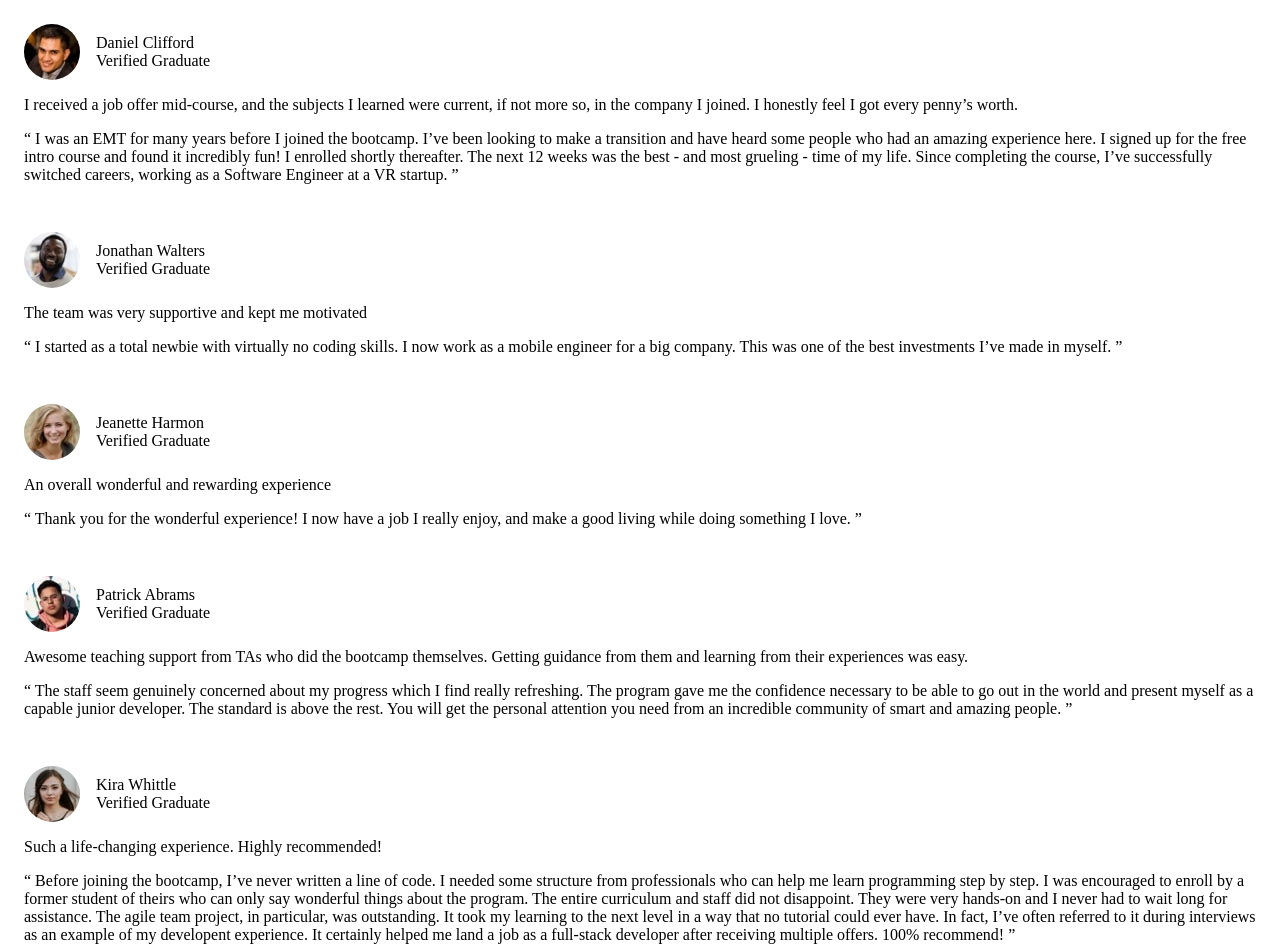
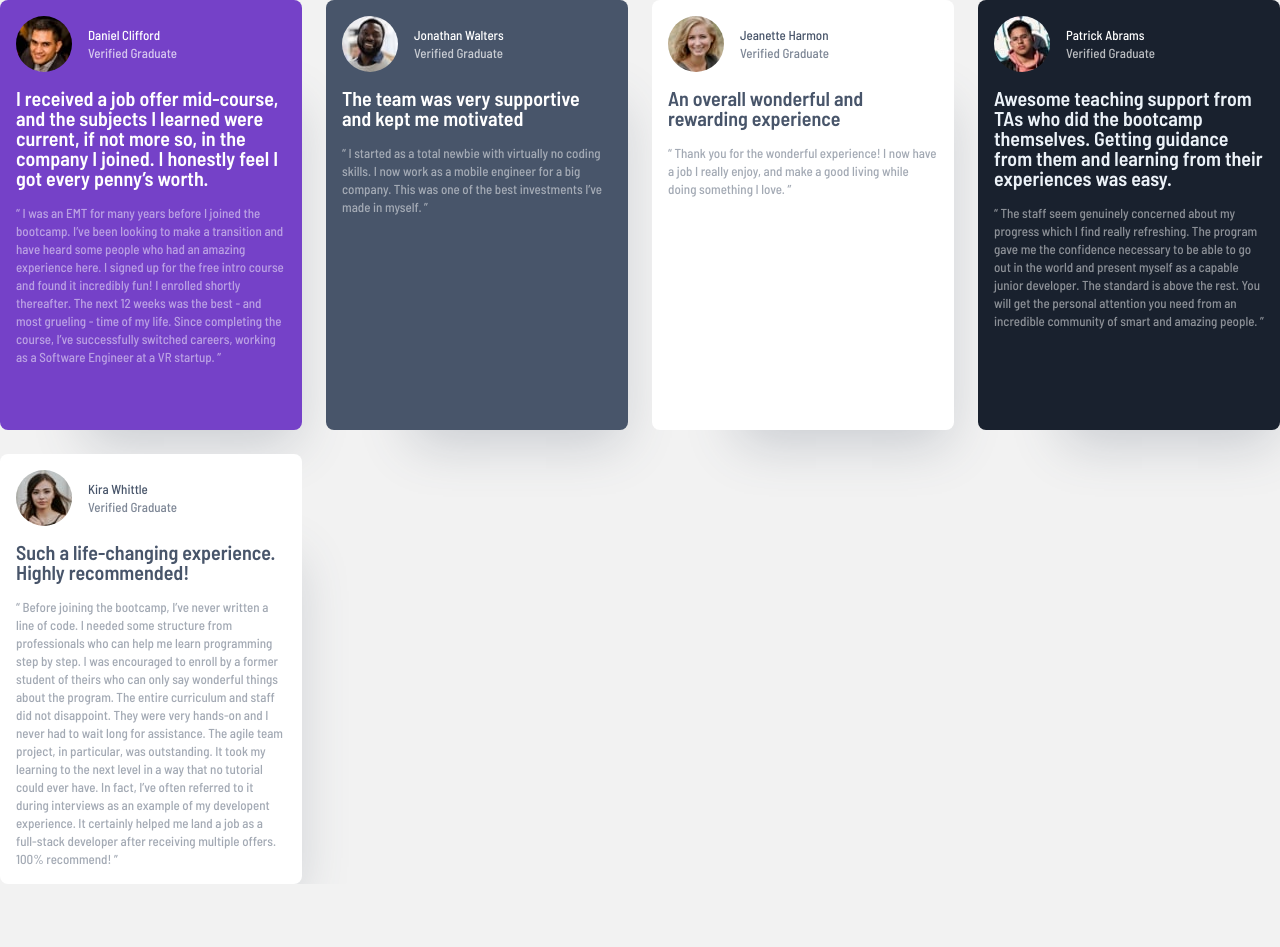
Before and after one commit to brycedigeronimo/testimonials_grid, a plain HTML site: page index.html in a window 1280 px wide. After the commit the page ends 884 px from the top, so only its background shows below. Drawn offline with Linux system fonts and the light colour scheme.

Commit message:
adding background, clr, flex positioning and gap

```diff
--- a/index.html
+++ b/index.html
@@ -11,12 +11,12 @@
   <link rel="stylesheet" href="style.css">
 
 </head>
-<body>
+<body class="d-flex">
   <div class="grid-container">
-    <div class="grid-item">
-      <div class="profile">
+    <div class="item d-flex flex-col bg-violet clr-light">
+      <div class="profile d-flex">
         <img class="profile-image" src="/images/image-daniel.jpg" alt="Daniel-profile-picture">
-        <div class="profile-info">
+        <div class="flex-col d-flex">
           <span class="name">Daniel Clifford</span>
           <span class="title">Verified Graduate</span>
         </div>
@@ -29,10 +29,10 @@
         The next 12 weeks was the best - and most grueling - time of my life. Since completing
         the course, I’ve successfully switched careers, working as a Software Engineer at a VR startup. ”</p>
     </div>
-    <div class="grid-item">
-      <div class="profile">
+    <div class="item d-flex flex-col bg-gray clr-light">
+      <div class="profile d-flex">
         <img class="profile-image" src="/images/image-jonathan.jpg" alt="Jonathan-profile-picture">
-        <div class="profile-info">
+        <div class="flex-col d-flex">
           <span class="name">Jonathan Walters</span>
           <span class="title">Verified Graduate</span>
         </div>
@@ -41,10 +41,10 @@
       <p class="bio">“ I started as a total newbie with virtually no coding skills. I now work as a mobile engineer
         for a big company. This was one of the best investments I’ve made in myself. ”</p>
     </div>
-    <div class="grid-item">
-      <div class="profile">
+    <div class="item d-flex flex-col bg-white clr-dark">
+      <div class="profile d-flex">
         <img class="profile-image" src="/images/image-jeanette.jpg" alt="Jeanette-profile-picture">
-        <div class="profile-info">
+        <div class="flex-col d-flex">
           <span class="name">Jeanette Harmon</span>
           <span class="title">Verified Graduate</span>
         </div>
@@ -53,25 +53,25 @@
       <p class="bio">“ Thank you for the wonderful experience! I now have a job I really enjoy, and make a good living
         while doing something I love. ”</p>
     </div>
-    <div class="grid-item">
-      <div class="profile">
+    <div class="item d-flex flex-col bg-black-blue clr-light">
+      <div class="profile d-flex">
         <img class="profile-image" src="/images/image-patrick.jpg" alt="Patrick-profile-picture">
-        <div class="profile-info">
+        <div class="flex-col d-flex">
           <span class="name">Patrick Abrams</span>
           <span class="title">Verified Graduate</span>
         </div>
       </div>
-      <p class="review">Awesome teaching support from TAs who did the bootcamp themselves. Getting guidance from them and
+      <p class="review clr-gray-blue">Awesome teaching support from TAs who did the bootcamp themselves. Getting guidance from them and
         learning from their experiences was easy.</p>
       <p class="bio">“ The staff seem genuinely concerned about my progress which I find really refreshing. The program
         gave me the confidence necessary to be able to go out in the world and present myself as a capable
         junior developer. The standard is above the rest. You will get the personal attention you need from
         an incredible community of smart and amazing people. ”</p>
     </div>
-    <div class="grid-item">
-      <div class="profile">
+    <div class="item d-flex flex-col bg-white clr-dark">
+      <div class="profile d-flex">
         <img class="profile-image" src="/images/image-kira.jpg" alt="Kira-profile-picture">
-        <div class="profile-info">
+        <div class="flex-col d-flex">
           <span class="name">Kira Whittle</span>
           <span class="title">Verified Graduate</span>
         </div>
--- a/style.css
+++ b/style.css
@@ -4,16 +4,15 @@
   /*font-weight*/
   --fw-regular: 500;
   --fw-semi-bold: 600;
-  --fw-bold: 700;
-  --fw-extra-bold: 800;
 
   /*font-size*/
-  --fs-300: 1rem;
-  --fs-400: 1.125rem;
-  --fs-600: 1.5rem;
-  --fs-700: 1.75rem;
-  --fs-800: 3.5rem;
-  --fs-900: 4.5rem;
+  --fs-200: 0.7rem;
+  --fs-300: 0.8125rem;
+  --fs-400: 1.25rem;
+
+  /* line-height */
+  --lh-200: 1.125rem;
+  --lh-300: 1.25rem;
 
   /* gap */
   --gap-100: 0.5rem;
@@ -22,30 +21,76 @@
   --gap-400: 1.5rem;
   --gap-500: 2rem;
 
+   /* border-radius */
+   --br-100: 8px;
+   --br-500: 50%;
+
+   /* opacity */
+   --opacity-100: 0.5;
+   --opacity-200: 0.7;
+
   /* padding */
-
   --padding-100: 1rem;
   --padding-200: 1.5rem;
   --padding-300: 2rem;
   --padding-400: 2.5rem;
 
   /* bg */
-
+  --bg-body: #F2F2F2;
   --bg-violet: hsl(263, 55%, 52%);
-  --bg-gray-blue: hsl(217, 19%, 35%);
+  --bg-dark-gray-blue: hsl(217, 19%, 35%);
   --bg-black-blue: hsl(219, 29%, 14%);
   --bg-white: hsl(0, 0%, 100%);
 
   /* clr */
-
-  --clr-light-grey: 0, 0%, 81%;
-  --clr-gray-blue: 210, 46%, 95%;
-
+  --clr-dark-gray-blue: hsl(217, 19%, 35%);
+  --clr-gray-blue: hsl(210, 46%, 95%);
+  --clr-white: hsl(0, 0%, 100%);
 }
 
-.profile,
-.profile-info {
+*,
+*::before,
+*::after {
+  box-sizing: border-box;
+}
+
+* {
+  margin: 0;
+  padding: 0;
+  color: inherit;
+}
+
+img,
+svg {
+  display: block;
+  max-width: 100%;
+}
+/* util */
+
+.d-flex {
   display: flex;
+}
+
+.flex-col {
+  flex-direction: column;
+}
+
+body {
+  font-family: var(--font-family-default);
+  background: var(--bg-body);
+  font-size: var(--fs-300);
+  font-weight: var(--fw-regular);
+  line-height: var(--lh-200);
+  min-height: 100vh;
+  justify-content: center;
+  align-items: center;
+}
+
+.grid-container {
+  display: grid;
+  gap: var(--gap-400);
+  grid-template-rows: repeat(2, 1fr);
+  grid-template-columns: repeat(4, 1fr);
 }
 
 .profile {
@@ -53,14 +98,61 @@
   gap: var(--gap-300);
 }
 
-.profile-info {
-  flex-direction: column;
+.profile-image {
+  border-radius: var(--br-500);
 }
 
-.profile-image {
-  border-radius: 50%;
+.item {
+  padding: var(--padding-100);
+  gap: var(--gap-300);
+  border-radius: var(--br-100);
+  box-shadow: 40px 60px 50px -47px rgba(72, 85, 106, 0.247378);
 }
 
-.grid-item {
-  padding: var(--padding-100);
+/* review */
+
+.review {
+  font-size: var(--fs-400);
+  line-height: var(--lh-300);
+  font-weight: var(--fw-semi-bold);
 }
+
+.bio {
+  opacity: var(--opacity-100);;
+}
+
+.title {
+  opacity: var(--opacity-200);
+}
+
+/* backgrounds */
+
+.bg-white {
+  background: var(--bg-white);
+}
+
+.bg-violet {
+  background: var(--bg-violet);
+}
+
+.bg-gray {
+  background: var(--bg-dark-gray-blue);
+}
+
+.bg-black-blue {
+  background: var(--bg-black-blue);
+}
+
+/* clr */
+
+.clr-light {
+  color: var(--clr-white);
+}
+
+.clr-dark {
+  color: var(--clr-dark-gray-blue);
+}
+
+.clr-gray-blue {
+  color: var(--clr-gray-blue);
+}
```
